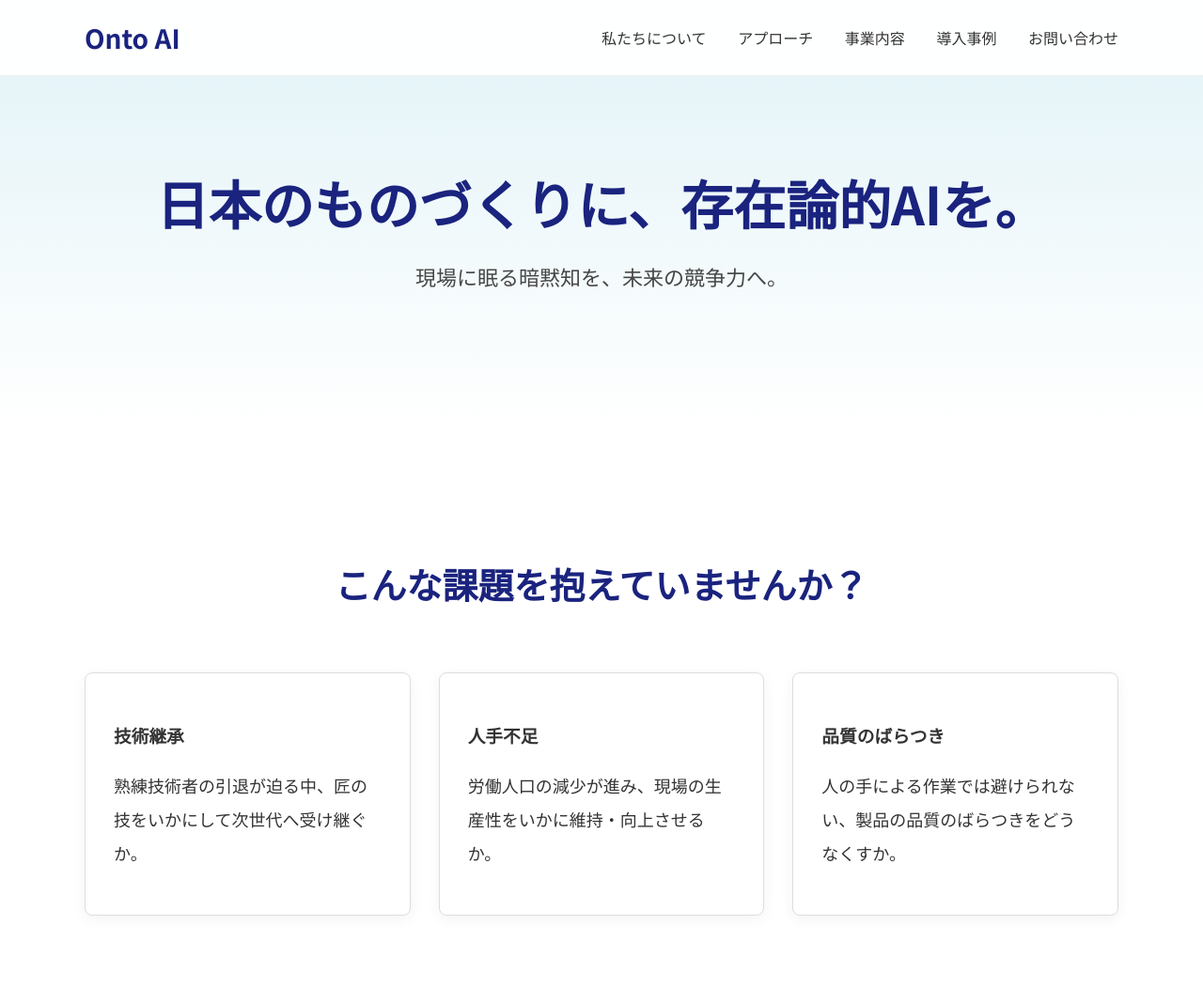
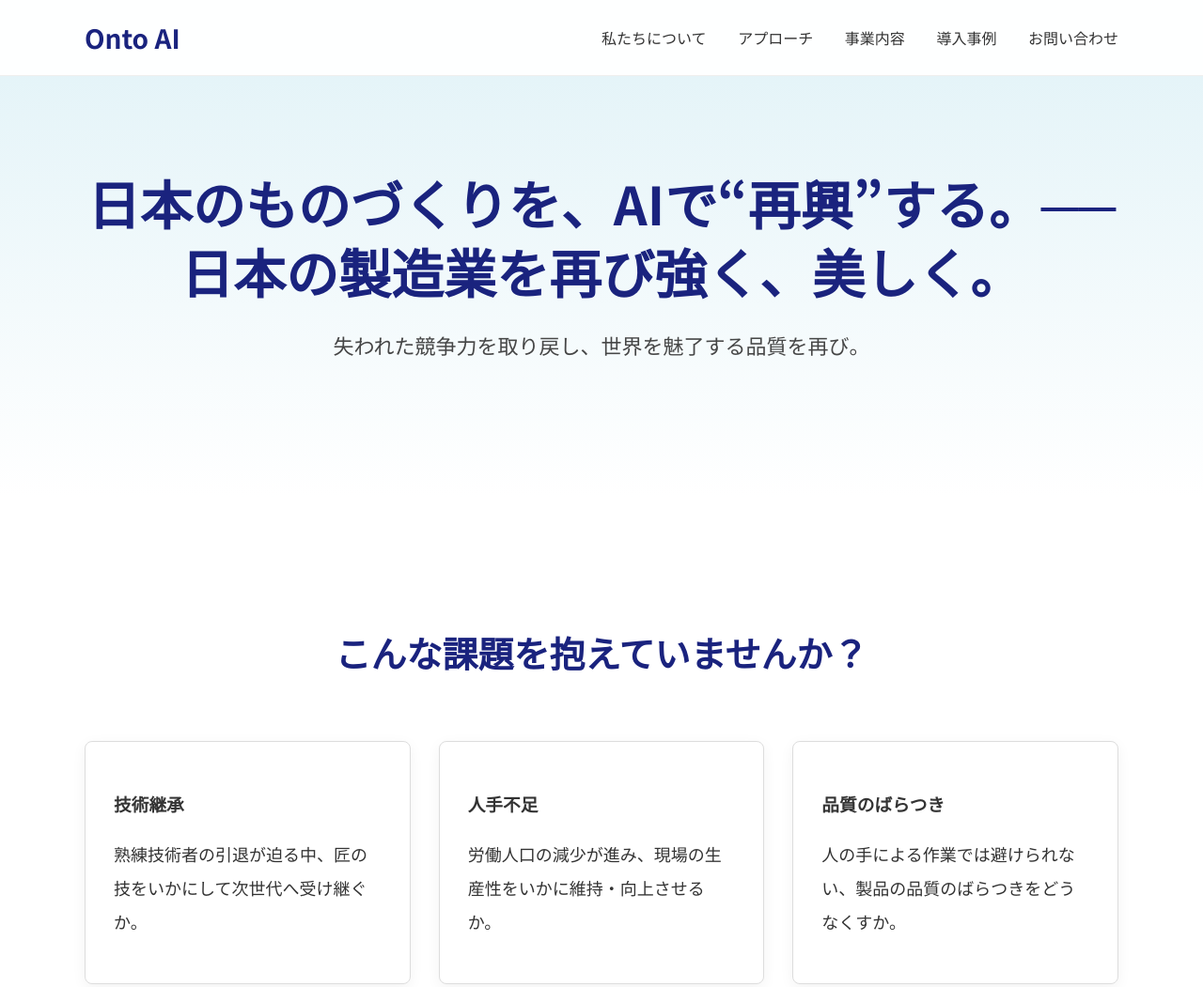
Before and after one commit to NICHIKA-K/onto-site, a plain HTML site: page index.html in a window 1280 px wide. Shown: the top 1051 px of the page at 94% size. Drawn offline with Linux system fonts and the light colour scheme.

Commit message:
feat: Heroセクションのキャッチコピーを更新

```diff
--- a/index.html
+++ b/index.html
@@ -29,8 +29,8 @@
     <main>
         <section class="hero">
             <div class="container">
-                <h1 class="hero-title">日本のものづくりに、存在論的AIを。</h1>
-                <p class="hero-subtitle">現場に眠る暗黙知を、未来の競争力へ。</p>
+                <h1 class="hero-title">日本のものづくりを、AIで“再興”する。── 日本の製造業を再び強く、美しく。</h1>
+                <p class="hero-subtitle">失われた競争力を取り戻し、世界を魅了する品質を再び。</p>
             </div>
         </section>
 
```
